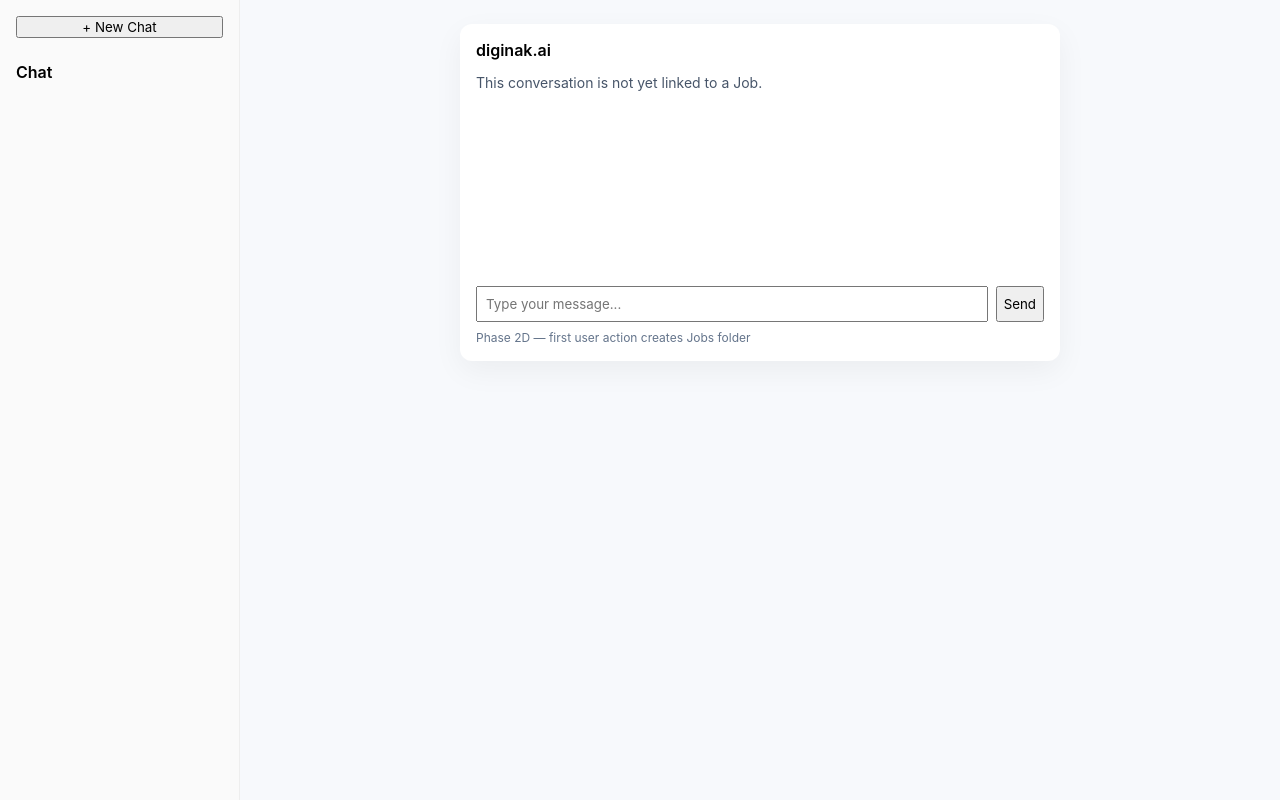
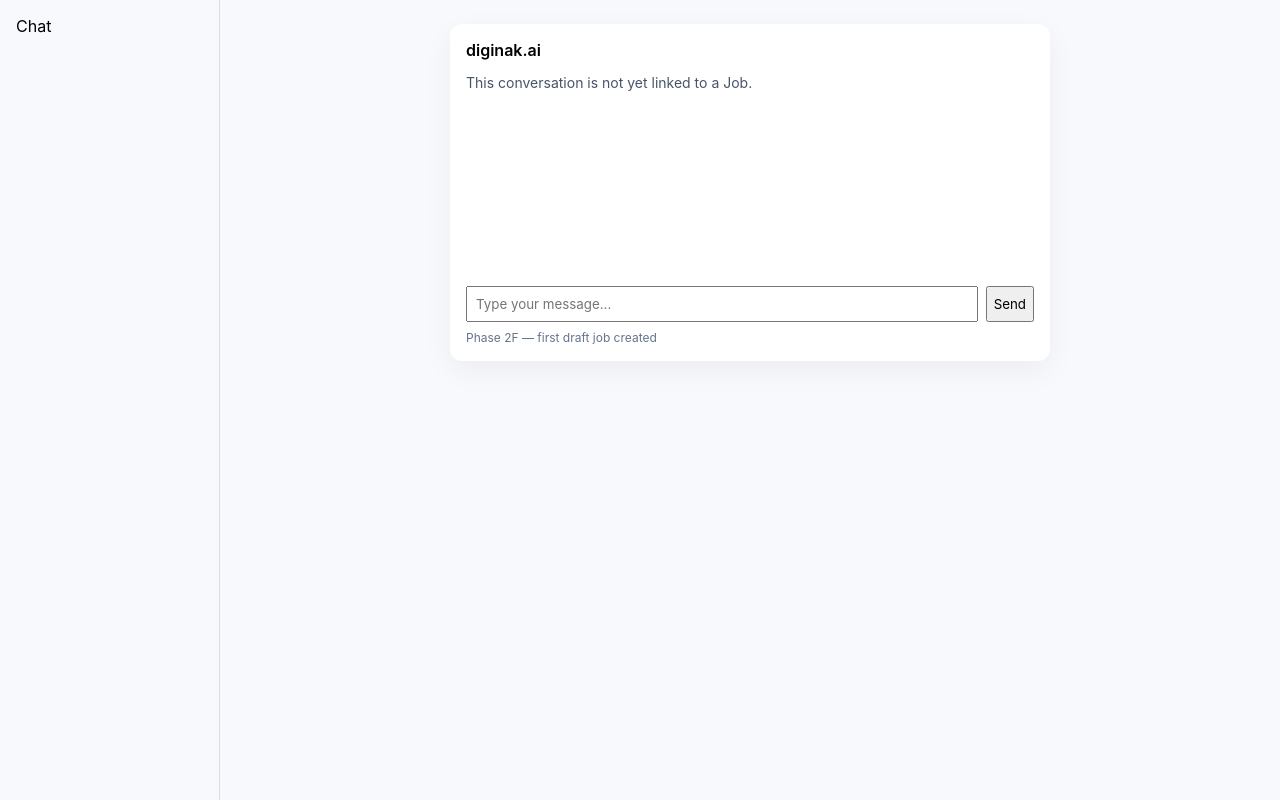
Before and after one commit to oguzhankaraca-dotcom/diginak-ai-frontend, a Next.js app: page / in a window 1280 px wide. Built offline with nearby package versions, Linux system fonts and the light colour scheme.

Commit message:
Phase 2F: Jobs list and job detail view working

```diff
--- a/components/Layout.tsx
+++ b/components/Layout.tsx
@@ -1,11 +1,20 @@
 import React from "react";
 import Sidebar from "./Sidebar";
+
+type Job = {
+  id: number;
+  title: string;
+  status: string;
+};
 
 type Props = {
   children: React.ReactNode;
   hasJobs: boolean;
-  activeView: "chat" | "jobs";
-  setActiveView: (v: "chat" | "jobs") => void;
+  activeView: string;
+  setActiveView: (v: string) => void;
+  jobs: Job[];
+  setActiveJob: (j: Job) => void;
+  activeJob: Job | null;
 };
 
 export default function Layout({
@@ -13,6 +22,9 @@
   hasJobs,
   activeView,
   setActiveView,
+  jobs,
+  setActiveJob,
+  activeJob,
 }: Props) {
   return (
     <div style={{ display: "flex", minHeight: "100vh" }}>
@@ -21,12 +33,43 @@
         activeView={activeView}
         setActiveView={setActiveView}
       />
-      <main style={{ flex: 1, padding: "24px" }}>
+
+      <main style={{ flex: 1, padding: 24 }}>
         {activeView === "chat" && children}
+
         {activeView === "jobs" && (
-          <div style={{ padding: 40 }}>
+          <div>
             <h2>Jobs</h2>
-            <p>No jobs yet.</p>
+
+            {jobs.length === 0 && <p>No jobs yet.</p>}
+
+            {jobs.map((job) => (
+              <div
+                key={job.id}
+                style={{
+                  padding: 12,
+                  border: "1px solid #ddd",
+                  marginBottom: 8,
+                  cursor: "pointer",
+                }}
+                onClick={() => {
+                  setActiveJob(job);
+                  setActiveView("job");
+                }}
+              >
+                {job.title} — <strong>{job.status}</strong>
+              </div>
+            ))}
+          </div>
+        )}
+
+        {activeView === "job" && activeJob && (
+          <div>
+            <h2>{activeJob.title}</h2>
+            <p>
+              Status: <strong>{activeJob.status}</strong>
+            </p>
+            <p>This job is currently in draft state.</p>
           </div>
         )}
       </main>
--- a/components/Sidebar.tsx
+++ b/components/Sidebar.tsx
@@ -1,7 +1,9 @@
+import React from "react";
+
 type Props = {
   hasJobs: boolean;
-  activeView: "chat" | "jobs";
-  setActiveView: (v: "chat" | "jobs") => void;
+  activeView: string;
+  setActiveView: (v: string) => void;
 };
 
 export default function Sidebar({
@@ -12,25 +14,13 @@
   return (
     <aside
       style={{
-        width: 240,
-        borderRight: "1px solid #eee",
+        width: 220,
+        borderRight: "1px solid #ddd",
         padding: 16,
-        background: "#fafafa",
       }}
     >
-      <button
-        style={{ width: "100%", marginBottom: 16 }}
-        onClick={() => setActiveView("chat")}
-      >
-        + New Chat
-      </button>
-
       <div
-        style={{
-          padding: "8px 0",
-          fontWeight: activeView === "chat" ? 600 : 400,
-          cursor: "pointer",
-        }}
+        style={{ marginBottom: 12, cursor: "pointer" }}
         onClick={() => setActiveView("chat")}
       >
         Chat
@@ -38,11 +28,7 @@
 
       {hasJobs && (
         <div
-          style={{
-            padding: "8px 0",
-            fontWeight: activeView === "jobs" ? 600 : 400,
-            cursor: "pointer",
-          }}
+          style={{ marginBottom: 12, cursor: "pointer" }}
           onClick={() => setActiveView("jobs")}
         >
           Jobs
--- a/pages/_app.tsx
+++ b/pages/_app.tsx
@@ -3,17 +3,33 @@
 import Layout from "../components/Layout";
 import { useState } from "react";
 
+export type Job = {
+  id: number;
+  title: string;
+  status: "draft";
+};
+
 export default function MyApp({ Component, pageProps }: AppProps) {
   const [hasJobs, setHasJobs] = useState(false);
-  const [activeView, setActiveView] = useState<"chat" | "jobs">("chat");
+  const [activeView, setActiveView] = useState<"chat" | "jobs" | "job">("chat");
+  const [jobs, setJobs] = useState<Job[]>([]);
+  const [activeJob, setActiveJob] = useState<Job | null>(null);
 
   return (
-    <Layout hasJobs={hasJobs} activeView={activeView} setActiveView={setActiveView}>
+    <Layout
+      hasJobs={hasJobs}
+      activeView={activeView}
+      setActiveView={setActiveView}
+      jobs={jobs}
+      setActiveJob={setActiveJob}
+      activeJob={activeJob}
+    >
       <Component
         {...pageProps}
         setHasJobs={setHasJobs}
         setActiveView={setActiveView}
-        activeView={activeView}
+        setJobs={setJobs}
+        jobs={jobs}
       />
     </Layout>
   );
--- a/pages/index.tsx
+++ b/pages/index.tsx
@@ -7,8 +7,12 @@
 
 export default function Home({
   setHasJobs,
+  setActiveView,
+  setJobs,
 }: {
   setHasJobs: (v: boolean) => void;
+  setActiveView: (v: "chat" | "jobs" | "job") => void;
+  setJobs: (j: any[]) => void;
 }) {
   const [messages, setMessages] = useState<Message[]>([]);
   const [input, setInput] = useState("");
@@ -16,14 +20,24 @@
   function sendMessage() {
     if (!input.trim()) return;
 
+    // Chat message
     setMessages((prev) => [
       ...prev,
       { id: Date.now(), text: input },
     ]);
 
-    // 🔑 BU SATIR PHASE 2D’NİN KALBİ
+    // Fake Job creation
     setHasJobs(true);
+    setJobs([
+      {
+        id: 1,
+        title: "Job #1",
+        status: "draft",
+      },
+    ]);
 
+    // Go to Jobs view
+    setActiveView("jobs");
     setInput("");
   }
 
@@ -59,7 +73,7 @@
         </div>
 
         <div className="chat-footer">
-          Phase 2D — first user action creates Jobs folder
+          Phase 2F — first draft job created
         </div>
       </div>
     </div>
```
